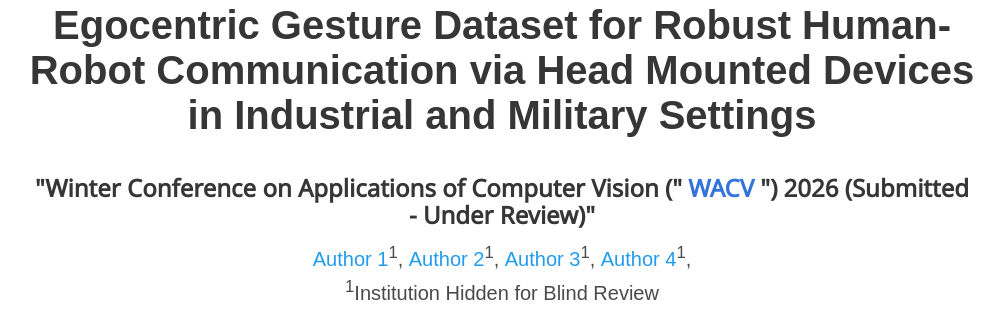
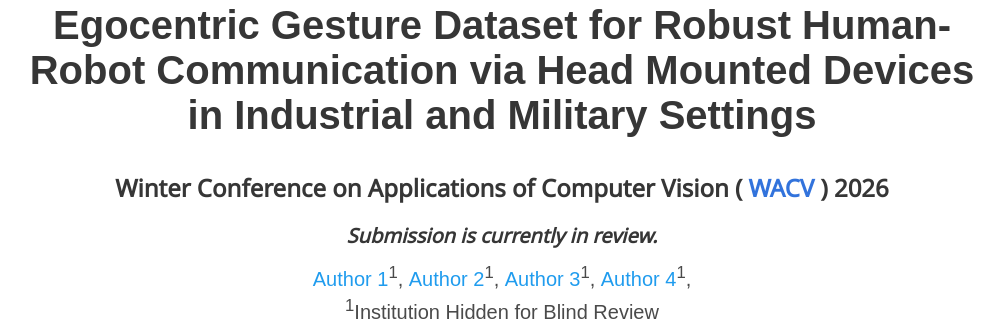
Before and after one commit to UTNuclearRoboticsPublic/egonrg-website, a plain HTML site: page index.html in a window 1280 px wide. Shown: the part 123-444 px from the top of the page, without its empty margins (138-1142 px from the left). Drawn offline with nearby package versions, Linux system fonts and the light colour scheme; some icons are missing; a web font is replaced by a local one.

Commit message:
cleaned up the title

```diff
--- a/index.html
+++ b/index.html
@@ -94,10 +94,15 @@
             Mounted Devices in Industrial and Military Settings</h2>
           <div class ="column is-full_width">
             <h2 class="title is-4">
-              "Winter Conference on Applications of Computer Vision ("
+              Winter Conference on Applications of Computer Vision (
               <a href="https://wacv.thecvf.com/">WACV</a>
-              ") 2026 (Submitted - Under Review)"
+              ) 2026
             </h2>
+          </div>
+          <div class ="column is-full_width">
+            <h3 class="title is-5">
+              <i>Submission is currently in review.</i>
+            </h3>
           </div>
           <div class="is-size-5 publication-authors">
             <span class="author-block">
@@ -390,7 +395,7 @@
           </video>
           <p style="margin-top: 30px">
             Above is a video showing the 12 gestures being performed from the third-person viewpoint. This is just for reference.
-            All gestures in the dataset were performed from the first-person point of view.
+            All gestures in the dataset were captured using the first-person point of view.
           </p>
         </div>
       </div>
```
